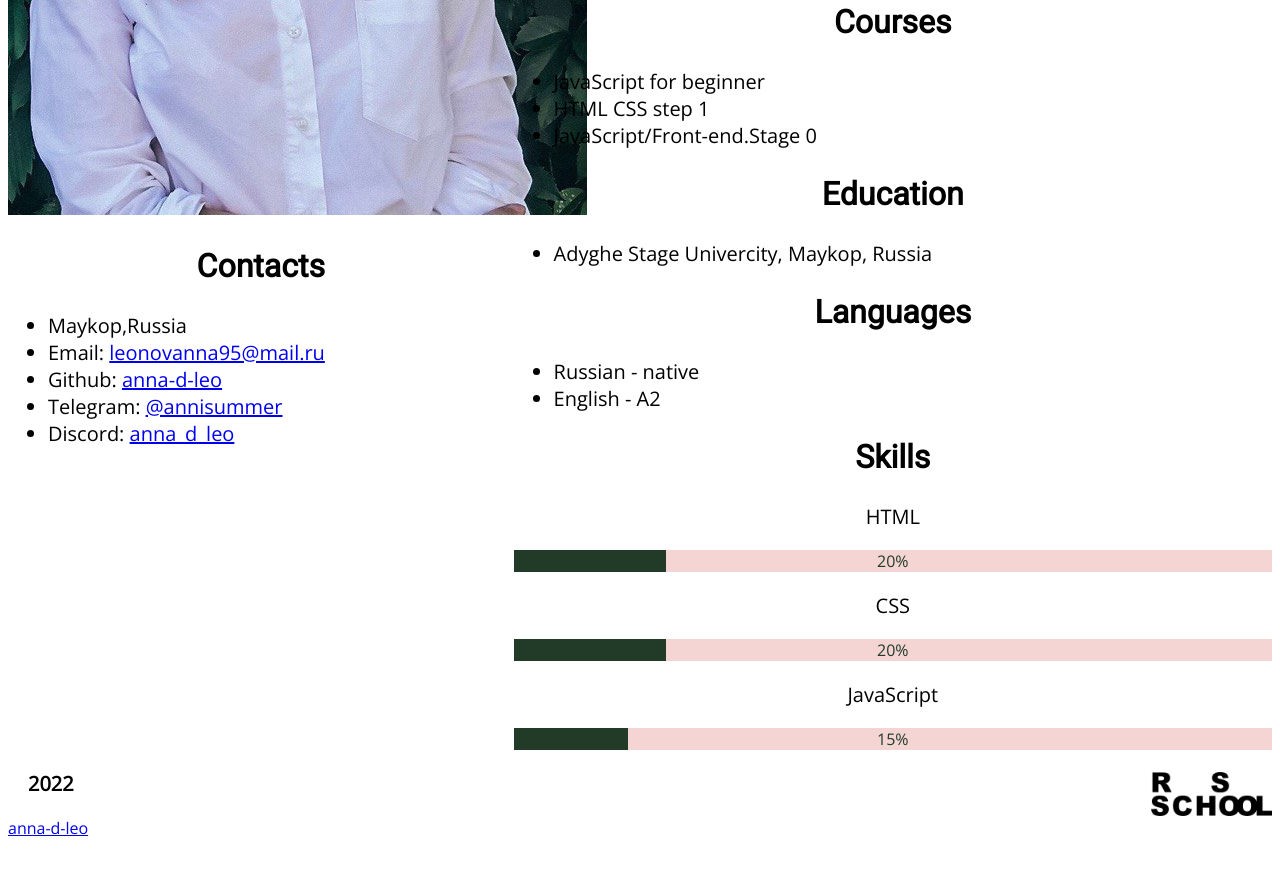
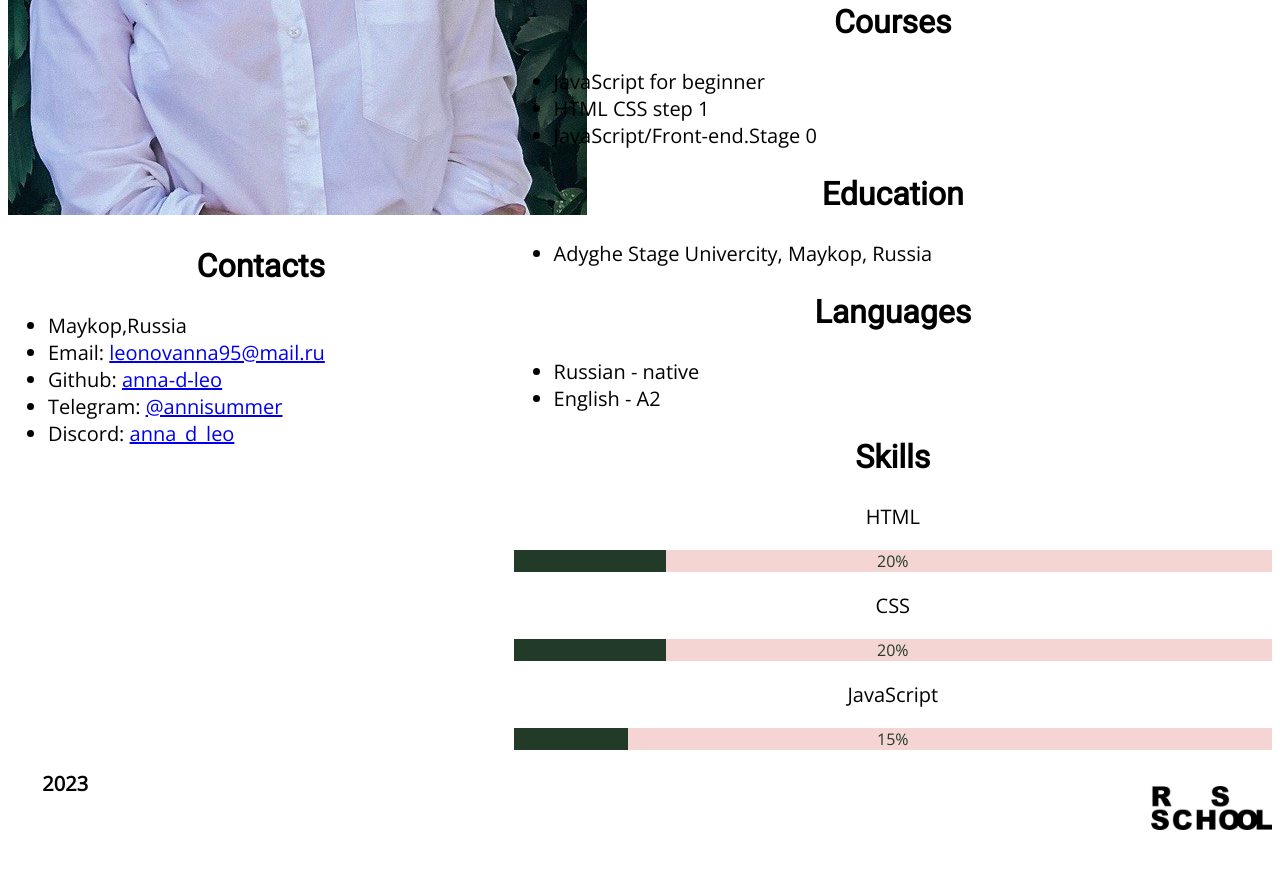
Before and after one commit to anna-d-leo/rsschool-cv, a plain HTML site: page index.html in a window 1280 px wide. Shown: the part 752-1627 px from the top of the page. Before the commit the page ends 1599 px from the top, so only its background shows below. Drawn offline with nearby package versions, Linux system fonts and the light colour scheme; a web font is replaced by a local one.

Commit message:
fix: fixed the year of the project

```diff
--- a/index.html
+++ b/index.html
@@ -116,7 +116,7 @@
         </main>
         <footer class = "footer-container">
             <div>
-                <p><strong>2022</strong></p> <a href="https://github.com/anna-d-leo">anna-d-leo</a></div>
+                <p><strong>2023</strong></p> <a href="https://github.com/anna-d-leo" class="github nav-link">anna-d-leo</a></div>
                 <a href="https://rs.school/js/" target="_blank" class="footer_rs-school-links"></a>
 
         </footer>
```
